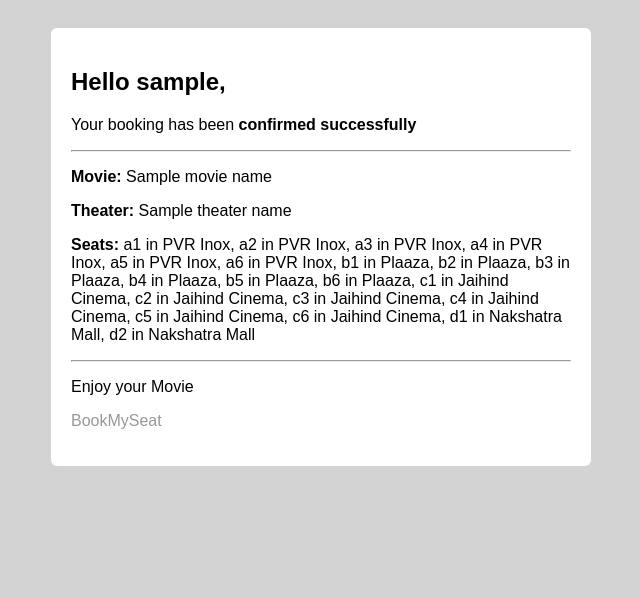
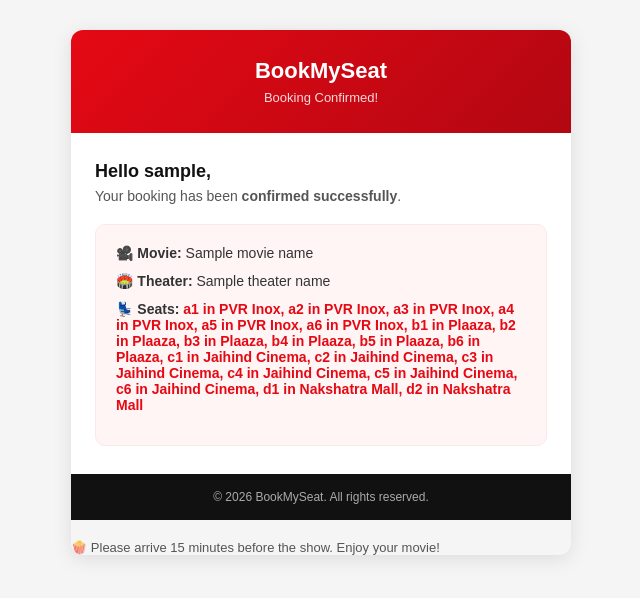
Before and after one commit to 9117aryashinde-ai/django-book, a Django app: template templates/emails/booking_confirmation.html in a window 1280 px wide. Shown: the top 598 px of the page, without its empty margins (319-959 px from the left). Run offline with Django 5.2, Linux system fonts and the light colour scheme; data comes from the database, SQL or seed files in the repository; tables that the repository leaves empty hold one stand-in row (values such as "Sample post"); the template is opened without the code that fills it: values that come from a table or form of the project are taken from there, most other values are stand-ins (such as "Sample title", 1, 10 or a date in 2020); parts of the project's set-up code (start-up, migrations or seed data) failed here and were passed over.

Commit message:
Final deployment - complete booking system

```diff
--- a/templates/emails/booking_confirmation.html
+++ b/templates/emails/booking_confirmation.html
@@ -9,27 +9,33 @@
     <meta name="viewport" content="width=device-width, initial-scale=1.0">
     <title>Booking Confirmation</title>
 </head>
-<body style="font-family: Arial, sans-serif; background-color: lightgray; padding: 20px;">
-    <div style="max-width: 500px; background: white; padding: 20px; margin: auto; border-radius: 6px;">
-        <h2 style="color: black;">Hello {{ username }},</h2>
+<body style="font-family: Arial, sans-serif; background-color: #f5f5f5; padding: 30px; margin: 0;">
+    <div style="max-width: 500px; margin: auto; border-radius: 12px; overflow: hidden; box-shadow: 0 4px 20px rgba(0, 0, 0, 0.1);">
+        <div style="background: linear-gradient(135deg, #e50914, #b20712); padding: 28px 24px; text-align: center;">
+            <h1 style="color: white; margin: 0; font-size: 22px;">BookMySeat</h1>
+            <p style="color: rgba(255, 255, 255, 0.85); margin: 6px 0 0 0; font-size: 13px;">Booking Confirmed!</p>
+        </div>
+        <div style="background: white; padding: 28px 24px;">
+            <h2 style="color: #111; font-size: 18px; margin: 0 0 6px 0;">Hello {{ username }},</h2>
+            <p style="color: #555; font-size: 14px; margin: 0 0 20px 0;">Your booking has been <strong>confirmed successfully</strong>.</p>
 
-        <p>Your booking has been <strong>confirmed successfully</strong></p>
-
-        <hr>
-
-        <p><strong>Movie:</strong> {{ movie_name }}</p>
-        <p><strong>Theater:</strong> {{ theater_name }}</p>
-        <p>
-            <strong>Seats: </strong>
-            {% for seat in seats %}
-                {{seat}}{% if not forloop.last %}, {% endif %}
-            {% endfor %}
-        </p>
-
-        <hr>
-
-        <p>Enjoy your Movie</p>
-        <p style="color: rgb(152, 152, 152);">BookMySeat</p>
+            <div style="background: #fff5f5; border: 1px solid #fde8e8; border-radius: 10px; padding: 20px;">
+                <p style="margin: 0 0 12px 0; font-size: 14px; color: #333;"><strong>🎥 Movie:</strong> {{ movie_name }}</p>
+                <p style="margin: 0 0 12px 0; font-size: 14px; color: #333;"><strong>🏟️ Theater:</strong> {{ theater_name }}</p>
+                <p style="margin: 0 0 12px 0; font-size: 14px; color: #333;">
+                    <strong>💺 Seats: </strong>
+                    <span style="color: #e50914; font-weight: bold;">
+                        {% for seat in seats %}
+                            {{seat}}{% if not forloop.last %}, {% endif %}
+                        {% endfor %}
+                    </span>
+                </p>
+            </div>
+        </div>
+        <div style="background: #111; padding: 16px 24px; text-align: center;">
+            <p style="color: #aaa; font-size: 12px; margin: 0;">© 2026 BookMySeat. All rights reserved.</p>
+        </div>
+        <p style="color: #555; font-size: 13px; margin: 20px 0 0 0;">🍿 Please arrive 15 minutes before the show. Enjoy your movie!</p>
     </div>
 </body>
 </html>
--- a/templates/users/profile.html
+++ b/templates/users/profile.html
@@ -64,7 +64,7 @@
                                                 <h5 class="card-title">{{ booking.movie.name }}</h5>
                                                 <p class="card-text">
                                                     <i class="fas fa-film me-2 text-muted"> </i>  {{ booking.theater.name }}<br>
-                                                    <i class="fas fa-chair me-2 text-muted"> </i>  Seat: {{ booking.seat.seat_number }}<br>
+                                                    <i class="fas fa-chair me-2 text-muted"> </i>  Seat: {{ booking.seats.all }}<br>
                                                     <i class="far fa-clock me-2 text-muted"> </i>  {{ booking.booked_at|date:"F d, Y H:i" }}
                                                 </p>
                                             </div>
```
Also changed, not shown: movies/admin.py (+5 -7 lines), templates/movies/payment_page.html (+28 -18 lines).
